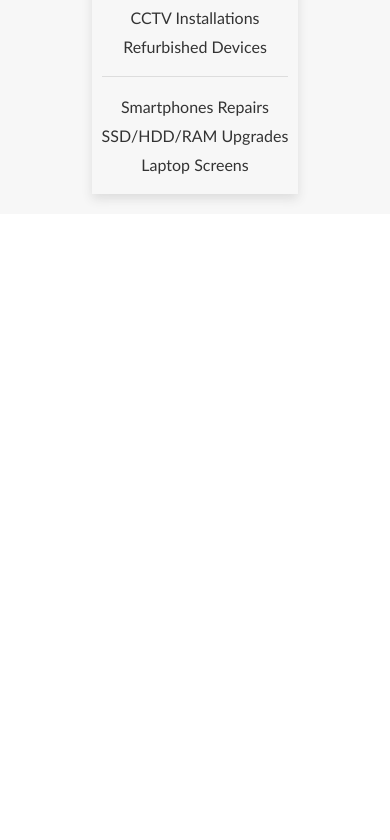
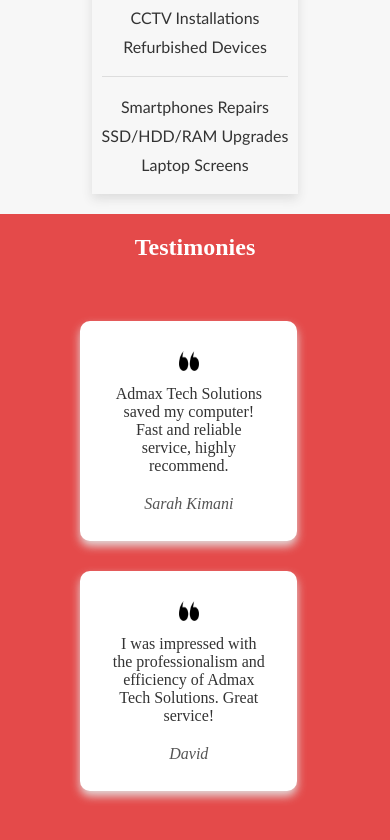
Before and after one commit to mosesgitonga/Admax, a React (Vite) app in the folder admax-app/: page / in a window 390 px wide. Shown: the part 1621-2461 px from the top of the page. Before the commit the page ends 1835 px from the top, so only its background shows below. Built offline with nearby package versions, Linux system fonts and the light colour scheme.

Commit message:
testimonies

```diff
--- a/admax-app/src/components/body.jsx
+++ b/admax-app/src/components/body.jsx
@@ -1,12 +1,14 @@
 import React from "react";
 import Welcome from "./body/Welcome";
 import Solutions from "./body/Solutions";
+import Testimonies from "./body/Testimonies";
 
 const Body = () => {
     return (
         <div>
             <Welcome />
             <Solutions />
+            <Testimonies />
         </div>
     )
 }
--- a/admax-app/src/components/body/Solutions.jsx
+++ b/admax-app/src/components/body/Solutions.jsx
@@ -10,6 +10,7 @@
                 <button>Explore Now</button>
             </div>
             <div>
+
                 <img src="rainbowLaptop.webp" alt="rainbow like laptop" />
             </div>
             <div>
--- /dev/null
+++ b/admax-app/src/components/body/Testimonies.css
@@ -0,0 +1,94 @@
+* {
+    margin: 0;
+    padding: 0;
+    box-sizing: border-box;
+
+}
+
+.t-section {
+    display: block;
+}
+
+.t-section h4 {
+    padding: 20px;
+    text-align: center;
+    font-size: 24px;
+    background-color: #e44a4a;
+    color: #fff;
+}
+
+.testimonies {
+    display: flex;
+    flex-direction: row;
+    align-items: center;
+    justify-content: center;
+    text-align: center;
+    padding: 20px;
+    background-color: #e44a4a;
+    color: #333;
+}
+
+
+
+.testimonies > div {
+    background-color: #fff;
+    padding: 20px;
+    margin-bottom: 20px;
+    box-shadow: 0 2px 4px rgba(0, 0, 0, 0.1);
+    border-radius: 5px;
+    max-width: 90%;
+    border-radius: 10px;
+    width: 300px;
+    height: 220px;
+    margin-right: 4%;
+    box-shadow: #e2dcdc 0px 5px 10px;
+}
+
+.testimonies img {
+    width: 20px;
+    height: 20px;
+    margin-bottom: 10px;
+}
+.testimonies p:first-child {
+    font-size: 16px;
+    margin-bottom: 10px;
+    font-style: italic;
+
+}
+
+.testimonies p:last-child {
+    margin-top: 20px;
+    font-size: 14px;
+    color: #555;
+    font-style: italic;
+
+}
+
+/* Responsive styles */
+@media (max-width: 767px) {
+    .testimonies {
+        padding: 40px;
+        display: flex;
+        flex-direction: column;
+        background-color: #e44a4a;
+    }
+
+    .testimonies h4 {
+        font-size: 28px;
+    }
+
+    .testimonies > div {
+        padding: 30px;
+        margin-bottom: 30px;
+        max-width: 70%;
+    }
+
+
+    .testimonies p:first-child {
+        font-size: 18px;
+    }
+
+    .testimonies p:last-child {
+        font-size: 16px;
+    }
+}
--- /dev/null
+++ b/admax-app/src/components/body/Testimonies.jsx
@@ -0,0 +1,24 @@
+import React from "react";
+import "./Testimonies.css";
+
+const Testimonies = () => {
+    return (
+        <div className="t-section">
+        <h4>Testimonies</h4>
+            <div className="testimonies">
+                <div>
+                    <img src="Quote-1.png" alt="" />
+                    <p>Admax Tech Solutions saved my computer! Fast and reliable service, highly recommend.</p>
+                    <p>Sarah Kimani</p>
+                </div>
+                <div>
+                    <img src="Quote-1.png" alt="" />
+                    <p>I was impressed with the professionalism and efficiency of Admax Tech Solutions. Great service!</p>
+                    <p>David</p>
+                </div>
+            </div>
+        </div>
+    );
+}
+
+export default Testimonies;
```
Also changed, not shown: admax-app/public/Quote-1.png (added).
